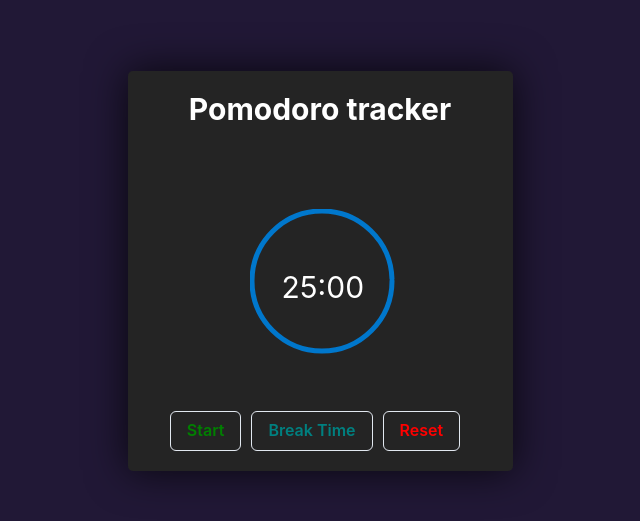
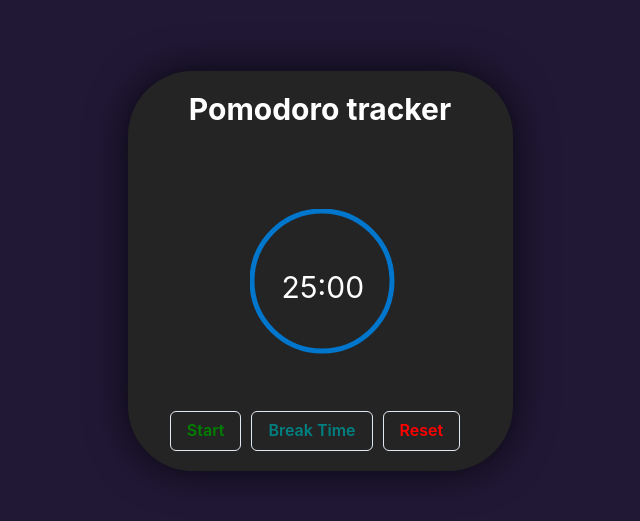
Before and after one commit to matisal10/pomodoro-app, a React (Vite) app: page / in a window 1280 px wide. Shown: the part 129-650 px from the top of the page, without its empty margins (320-960 px from the left). Built offline with nearby package versions, Linux system fonts and the light colour scheme.

Commit message:
change border radius

```diff
--- a/src/App.css
+++ b/src/App.css
@@ -7,7 +7,7 @@
   -webkit-box-shadow: 0px 0px 40px 0px rgba(0, 0, 0, 0.75);
   -moz-box-shadow: 0px 0px 40px 0px rgba(0, 0, 0, 0.75);
   box-shadow: 0px 0px 40px 0px rgba(0, 0, 0, 0.75);
-  border-radius: 5px;
+  border-radius: 65px;
   padding: 20px;
   height: 400px;
   width: 385px;
```
